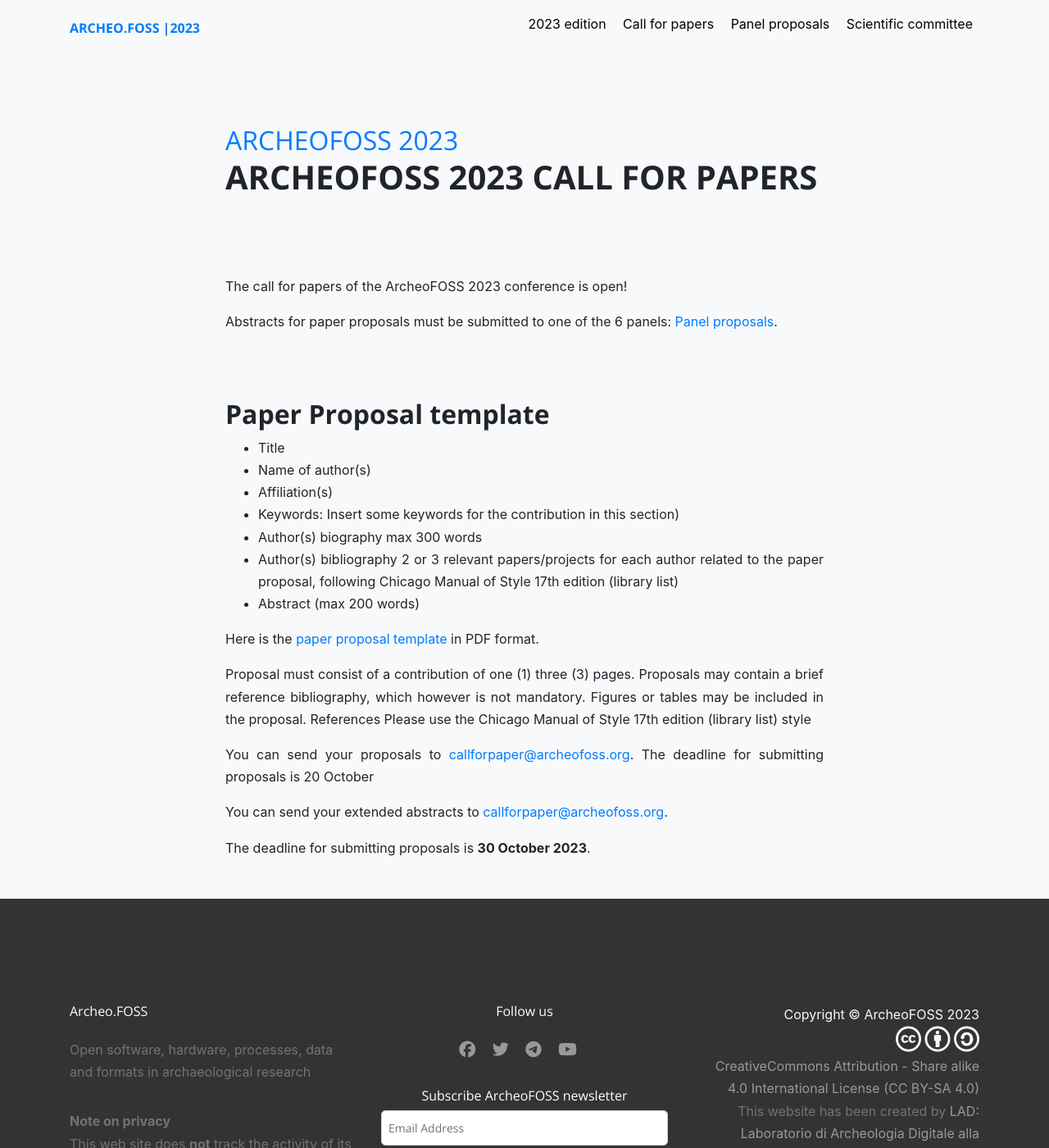
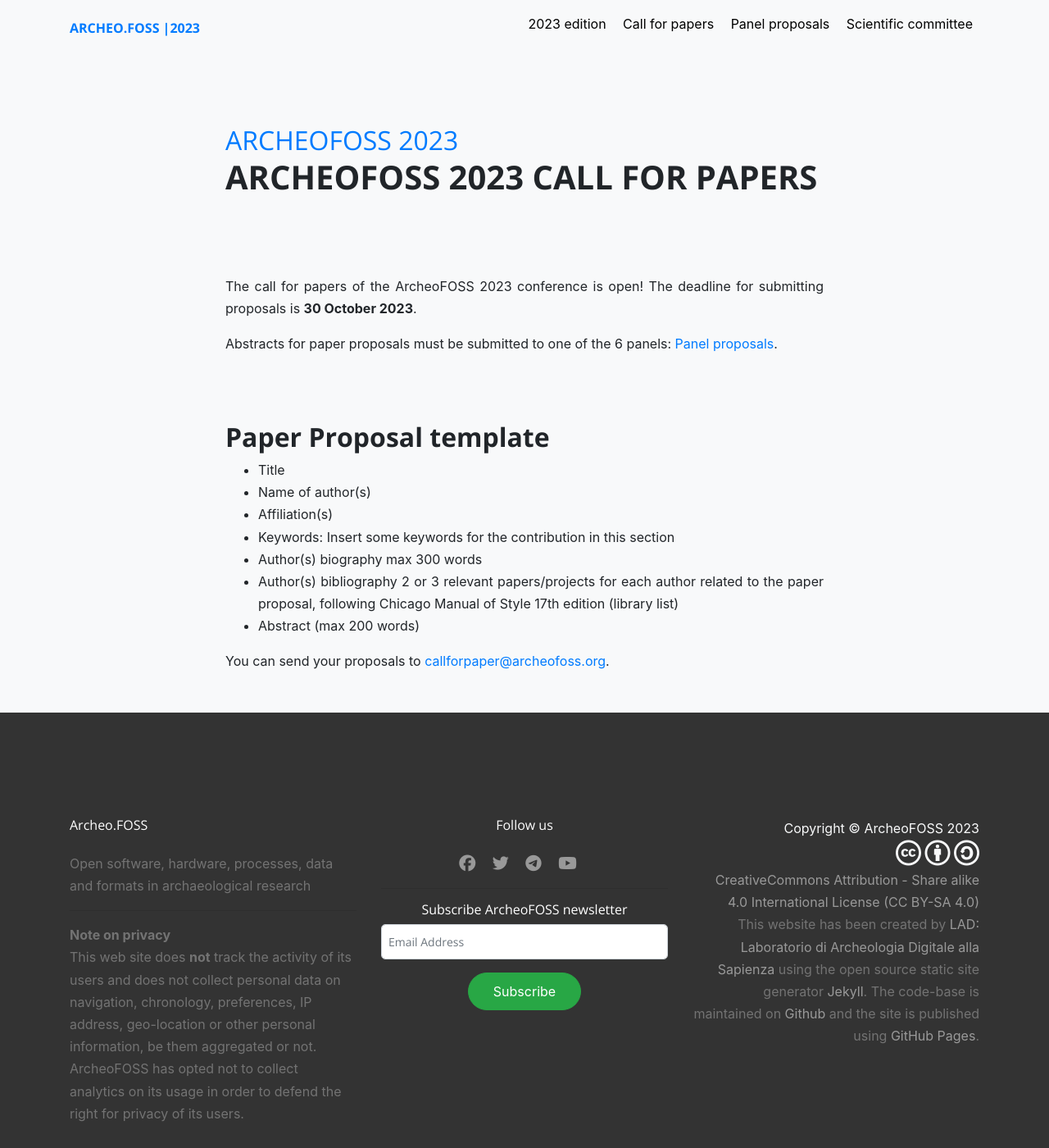
Before and after one commit to archeofoss/archeofoss, a Jekyll site: the page built from 2023/call-for-papers.md, in a window 1280 px wide and 1400 px high. Shown: the whole window at 82% size. Built offline with Jekyll 4.4.1, drawn with Linux system fonts in a browser that asks for light colours; nearby versions of some CDN libraries.

Commit message:
Update call-for-papers.md

```diff
--- a/2023/call-for-papers.md
+++ b/2023/call-for-papers.md
@@ -12,20 +12,16 @@
 - Title
 - Name of author(s)
 - Affiliation(s)
-- Keywords: Insert some keywords for the contribution in this section)
+- Keywords: Insert some keywords for the contribution in this section
 - Author(s) biography max 300 words
 - Author(s) bibliography 2 or 3 relevant papers/projects for each author related to the paper proposal, following Chicago Manual of Style 17th edition (library list)
 - Abstract (max 200 words)
 
+You can send your proposals to [callforpaper@archeofoss.org](mailto:callforpaper@archeofoss.org).
 
-Here is the [paper proposal template](/2023/Paper proposal template AF2023 def.pdf) in PDF format.
+
+<!--Here is the [paper proposal template](/2023/Paper proposal template AF2023 def.pdf) in PDF format.
 
 Proposal must consist of a contribution of one (1) three (3) pages. Proposals may contain a brief reference bibliography, which however is not mandatory. Figures or tables may be included in the proposal.
 References Please use the Chicago Manual of Style 17th edition (library list) style
-
-You can send your proposals to [callforpaper@archeofoss.org](mailto:callforpaper@archeofoss.org).
-The deadline for submitting proposals is 20 October
-
-You can send your extended abstracts to [callforpaper@archeofoss.org](mailto:callforpaper@archeofoss.org).
-
-The deadline for submitting proposals is **30 October 2023**.
+-->
```
Also changed, not shown: other parts of 2023/call-for-papers.md (+1 -1 lines).
